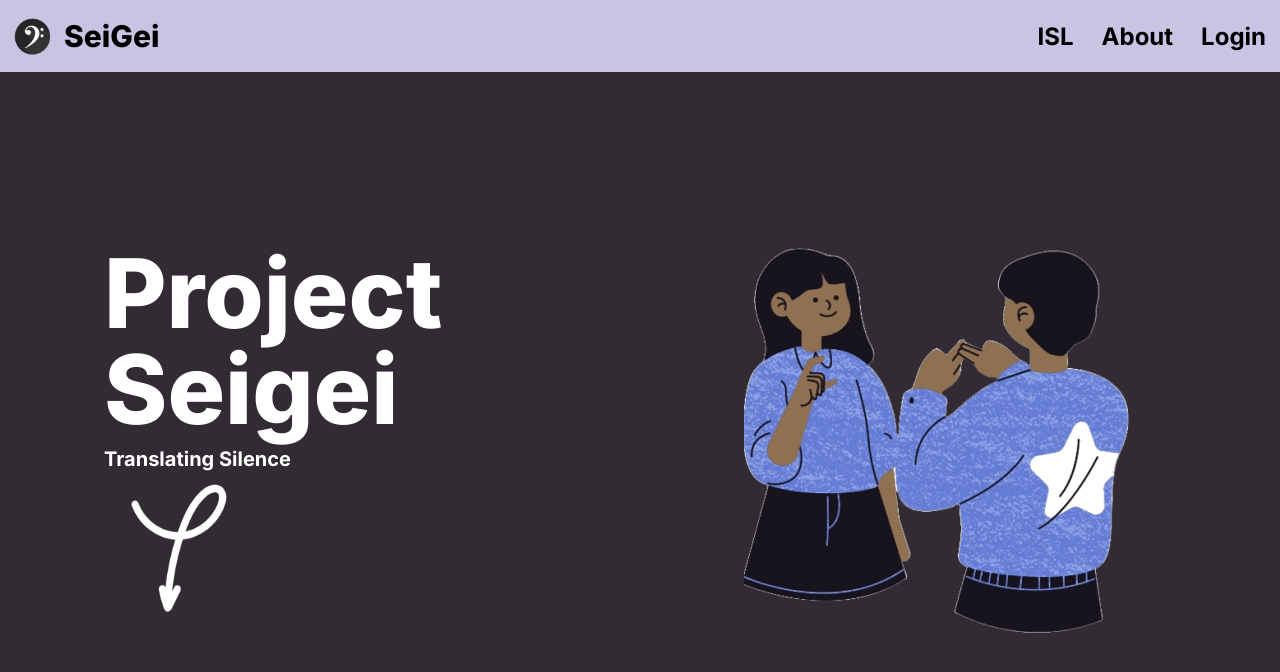
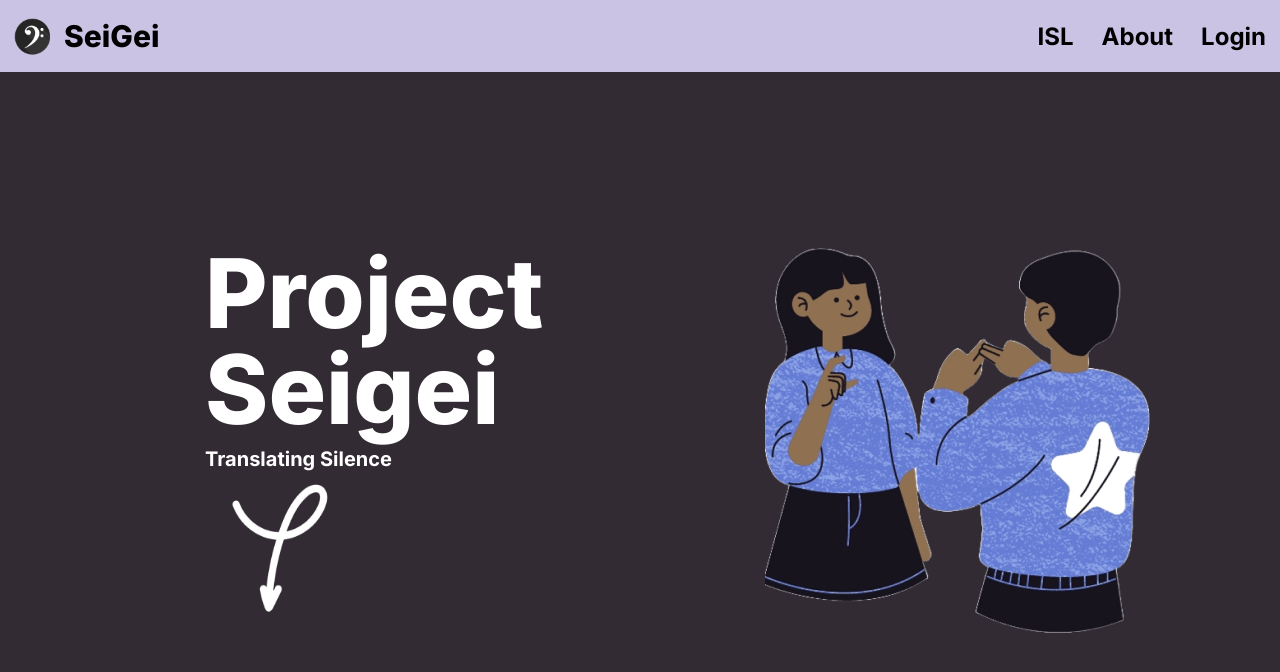
Before and after one commit to Salai-Kowshikan/Seigei-react, a React (Vite) app: page / in a window 1280 px wide. Shown: the top 672 px of the page. Built offline with nearby package versions, Linux system fonts and the light colour scheme; a web font is replaced by a local one.

Commit message:
Finally the positions are fixed for the landing page

```diff
--- a/src/pages/Landing/Landing.jsx
+++ b/src/pages/Landing/Landing.jsx
@@ -12,7 +12,7 @@
     <>
       <Navbar aboutRef={aboutRef} />
       <div className="flex justify-center items-center min-h-[90svh] max-md:flex-col">
-        <div className="mx-6 px-20 py-3 flex-1">
+        <div className="pl-20 py-3 basis-1/2">
           <div className="font-inter text-white">
             <motion.h1
               className="font-extrabold md:text-8xl text-6xl my-2"
@@ -52,7 +52,7 @@
             }
           />
         </div>
-        <div className="flex-1">
+        <div className="">
           <motion.img
             className="max-md:w-[80%]"
             initial={{ opacity: 0 }}
```
